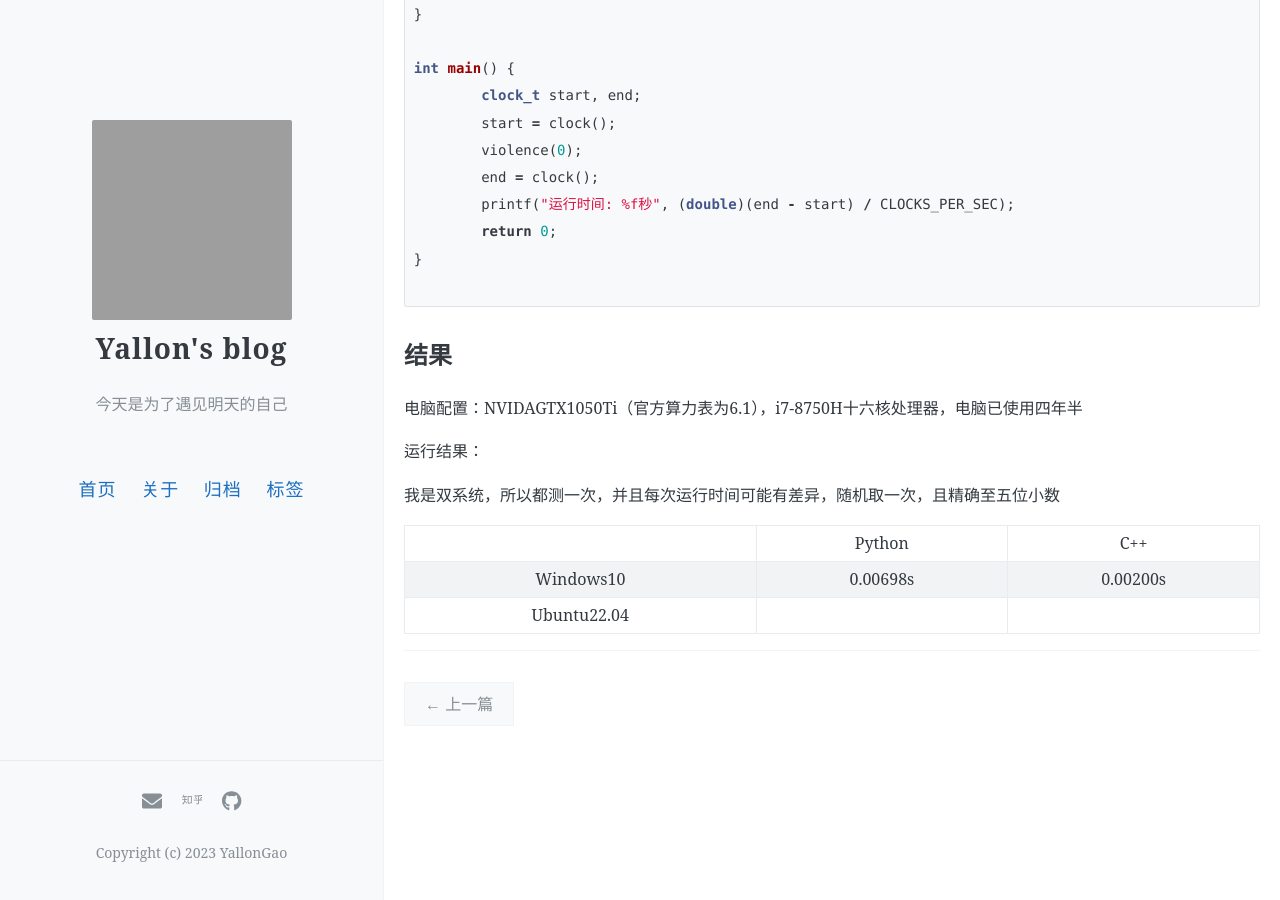
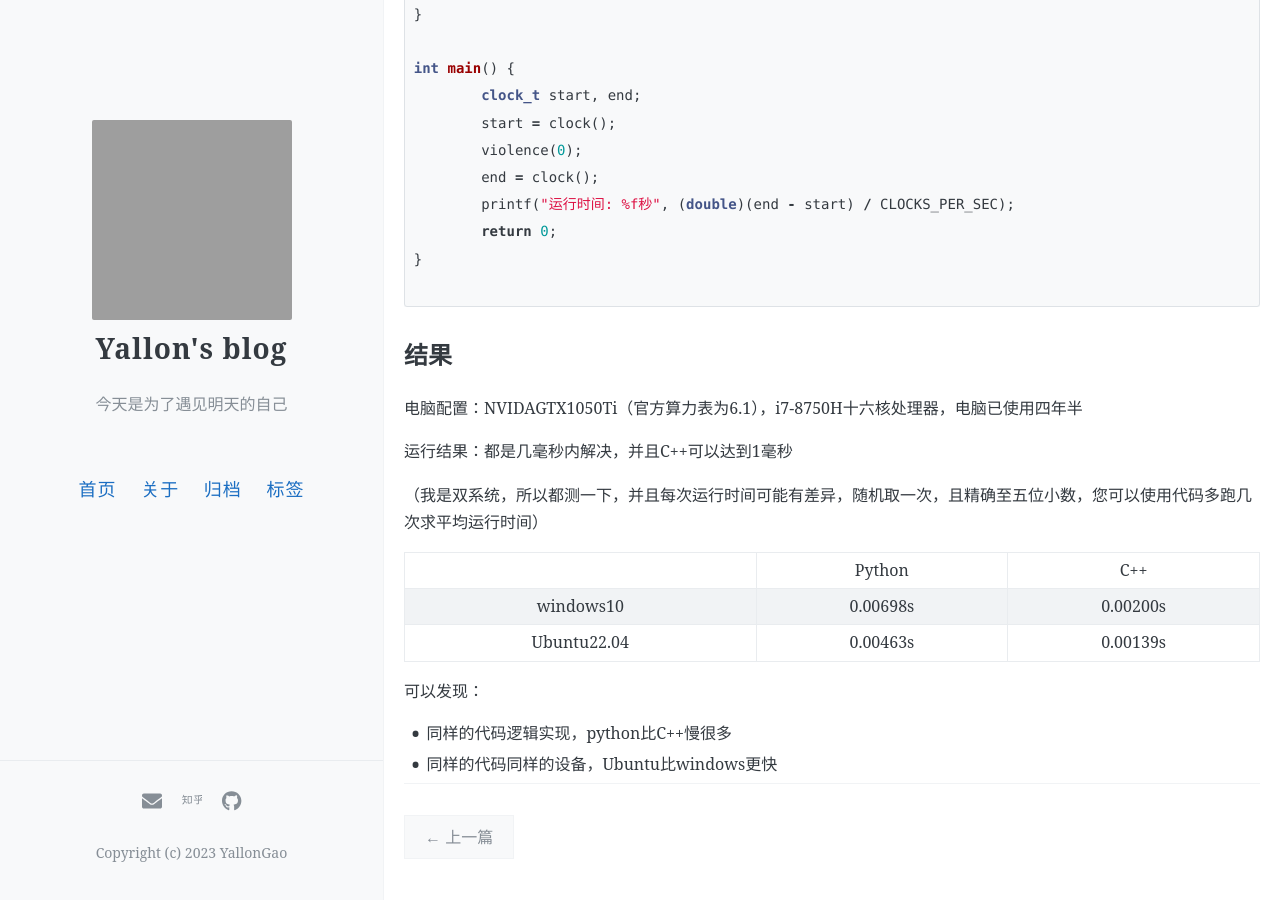
Before and after one commit to YallonGao/blog, a Jekyll site: the page built from _posts/2023-6-5-idea_inference2018.md, in a window 1280 px wide and 900 px high, scrolled down 11183 px. Built offline with Jekyll 4.4.1, drawn with Linux system fonts in a browser that asks for light colours; comment, search, counter and statistics services are not loaded; grey boxes are pictures that could not be loaded.

Commit message:
2018刑侦题

```diff
--- a/_posts/2023-6-5-idea_inference2018.md
+++ b/_posts/2023-6-5-idea_inference2018.md
@@ -378,11 +378,16 @@ int main() {
 
 电脑配置：NVIDAGTX1050Ti（官方算力表为6.1），i7-8750H十六核处理器，电脑已使用四年半
 
-运行结果：
+运行结果：都是几毫秒内解决，并且C++可以达到1毫秒
 
-我是双系统，所以都测一次，并且每次运行时间可能有差异，随机取一次，且精确至五位小数
+（我是双系统，所以都测一下，并且每次运行时间可能有差异，随机取一次，且精确至五位小数，您可以使用代码多跑几次求平均运行时间）
 
 |             |  Python  |   C++    |
 | :---------: | :------: | :------: |
-|  Windows10  | 0.00698s | 0.00200s |
-| Ubuntu22.04 |          |          |
+|  windows10  | 0.00698s | 0.00200s |
+| Ubuntu22.04 | 0.00463s | 0.00139s |
+
+可以发现：
+
+- 同样的代码逻辑实现，python比C++慢很多
+- 同样的代码同样的设备，Ubuntu比windows更快
```
